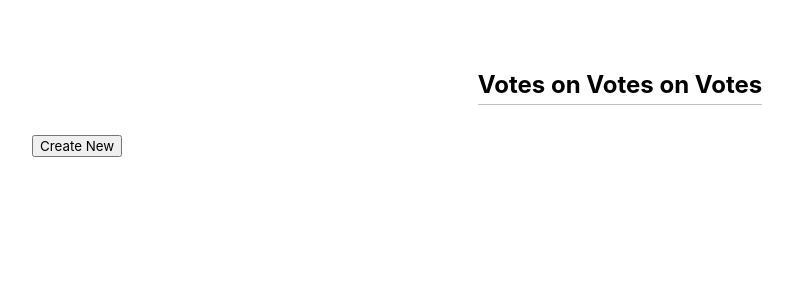
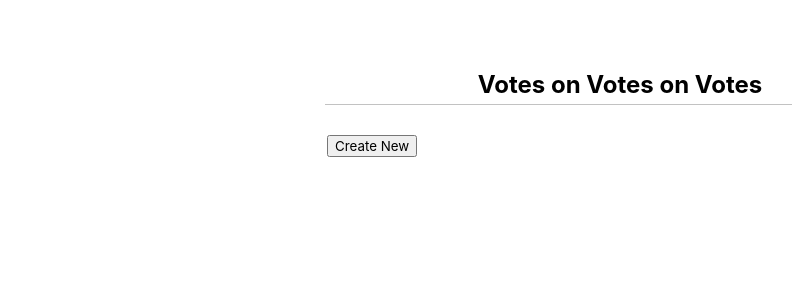
Before and after one commit to ethomas2/ranking, a React (Create React App) app in the folder frontend/: page / in a window 1280 px wide. Shown: the top 300 px of the page, without its empty margins (20-812 px from the left). Built offline with nearby package versions, Linux system fonts and the light colour scheme.

Commit message:
Center everything

```diff
--- a/frontend/src/App.css
+++ b/frontend/src/App.css
@@ -1,17 +1,21 @@
 .App {
+  display: flex;
   height: 100vh;
-  overflow-y: auto;
 
   margin: 50px 50px;
+}
+
+.App__gutter {
+  flex: 1;
+}
+
+.App__center-column {
+  flex: 2;
 }
 
 .App__title-container {
   display: flex;
   justify-content: center;
-  width: 100%;
-}
-
-.App__title {
   padding-bottom: 5px;
   border-bottom: 1px solid #66666666;
 }
--- a/frontend/src/App.tsx
+++ b/frontend/src/App.tsx
@@ -6,13 +6,19 @@ import {BrowserRouter as Router, Route} from 'react-router-dom';
 const App: React.FC = () => {
   return (
     <div className="App">
-      <div className="App__title-container">
-        <h2 className="App__title">Votes on Votes on Votes</h2>
+      <div className="App__gutter" />
+
+      <div className="App__center-column">
+        <h2 className="App__title-container">
+          <span className="App__title-text">Votes on Votes on Votes</span>
+        </h2>
+        <Router>
+          <Route path="/" exact component={HomePage} />
+          <Route path="/election/:id" component={MainPage} />
+        </Router>
       </div>
-      <Router>
-        <Route path="/" exact component={HomePage} />
-        <Route path="/election/:id" component={MainPage} />
-      </Router>
+
+      <div className="App__gutter" />
     </div>
   );
 };
--- a/frontend/src/MainPage.tsx
+++ b/frontend/src/MainPage.tsx
@@ -115,11 +115,10 @@ const MainPage: React.FC = props => {
         </WithHoverIcon>
       </td>
       {row.map((item, colIdx) => (
-        <td key={`cell-${rowIdx}-${colIdx}`} className="Table__td-cell">
+        <td key={`cell-${rowIdx}-${colIdx}`}>
           <input
             size={1}
             type="text"
-            className="Table__input-cell"
             value={item}
             onChange={e =>
               setTableData(
```
